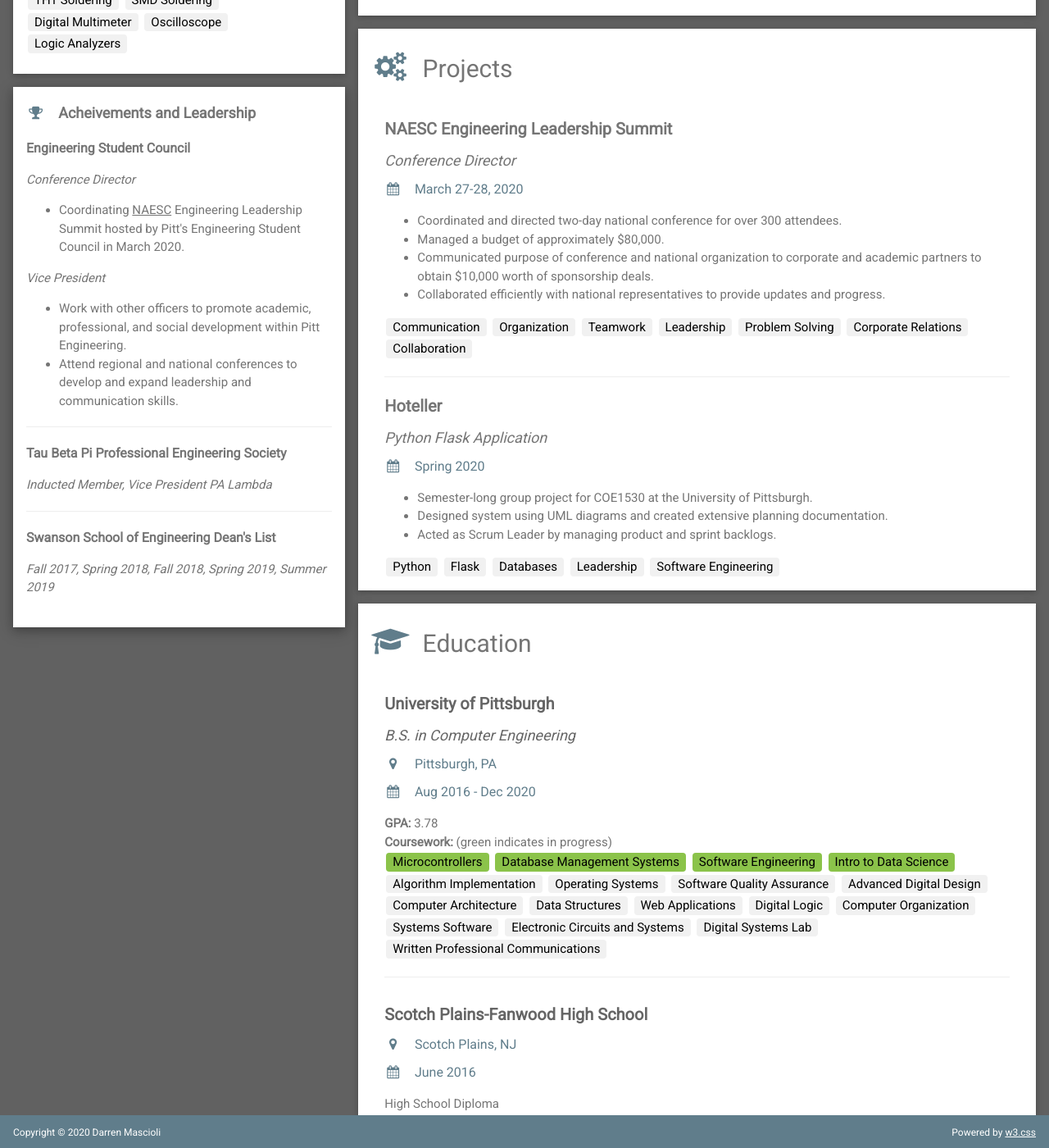
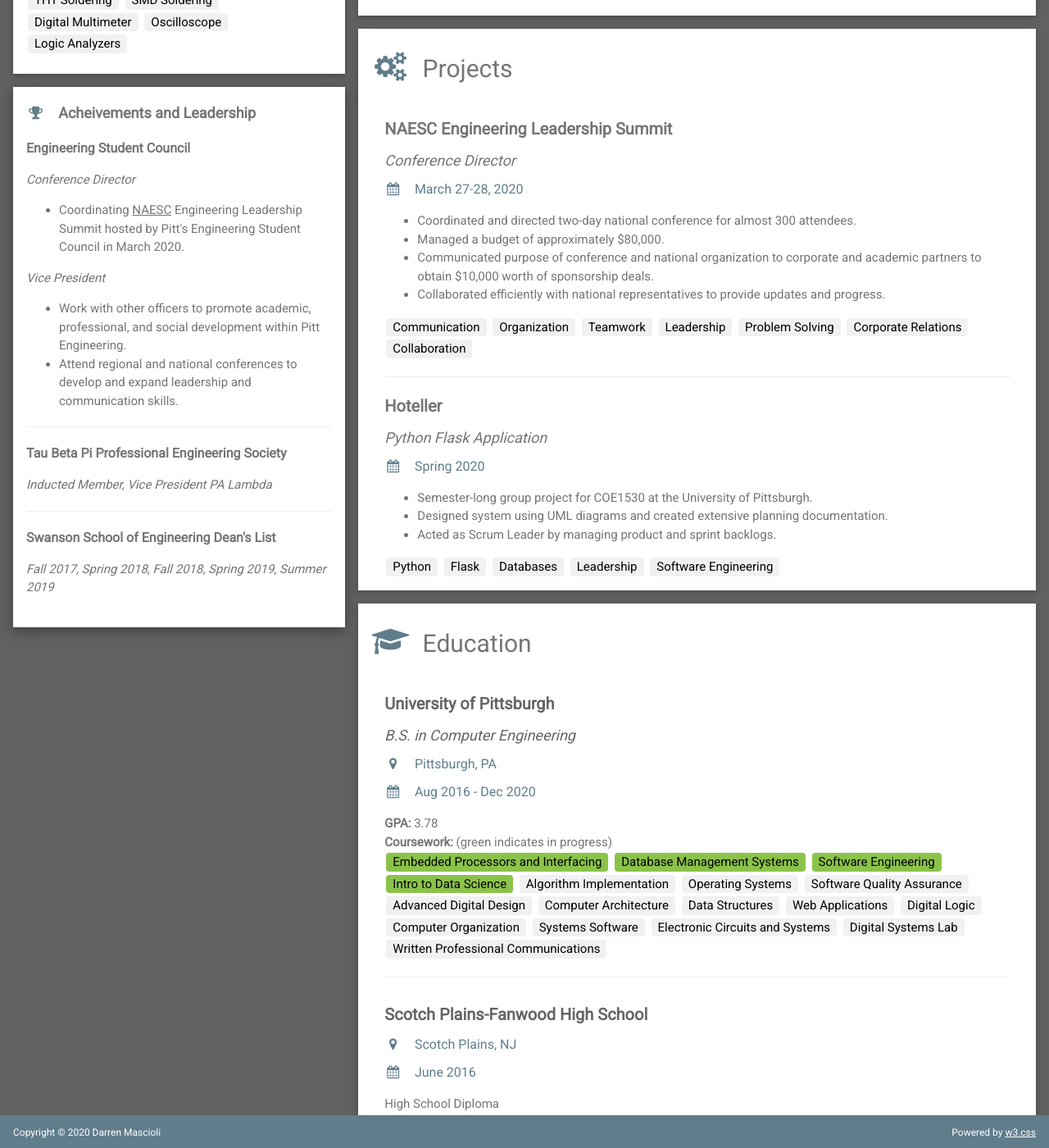
Before and after one commit to dmascioli/dmascioli.github.io, a Jekyll site: the page built from index.html, in a window 1280 px wide and 1400 px high, scrolled down 1138 px. Shown: the whole window at 82% size. Built offline with Jekyll 4.4.1, drawn with Linux system fonts in a browser that asks for light colours.

Commit message:
small tweaks

```diff
--- a/index.html
+++ b/index.html
@@ -216,7 +216,7 @@
                         <h6 class="w3-text-blue-grey"><i class="fa fa-calendar fa-fw w3-margin-right"></i>March 27-28, 2020</h6>
                         <p class="w3-text-grey">
                             <ul>
-                                <li>Coordinated and directed two-day national conference for over 300 attendees.</li>
+                                <li>Coordinated and directed two-day national conference for almost 300 attendees.</li>
                                 <li>Managed a budget of approximately $80,000.</li>
                                 <li>Communicated purpose of conference and national organization to corporate and academic partners to obtain $10,000 worth of sponsorship deals.</li>
                                 <li>Collaborated efficiently with national representatives to provide updates and progress.</li>
@@ -263,7 +263,7 @@
                         <p class="w3-text-grey">
                             <b>GPA: </b>3.78 <br>
                             <b>Coursework:</b> (green indicates in progress)<br>
-                            <span class="w3-tag w3-light-green w3-round custom-margin">Microcontrollers</span>
+                            <span class="w3-tag w3-light-green w3-round custom-margin">Embedded Processors and Interfacing</span>
                             <span class="w3-tag w3-light-green w3-round custom-margin">Database Management Systems</span>
                             <span class="w3-tag w3-light-green w3-round custom-margin">Software Engineering</span>
                             <span class="w3-tag w3-light-green w3-round custom-margin">Intro to Data Science</span>
```
